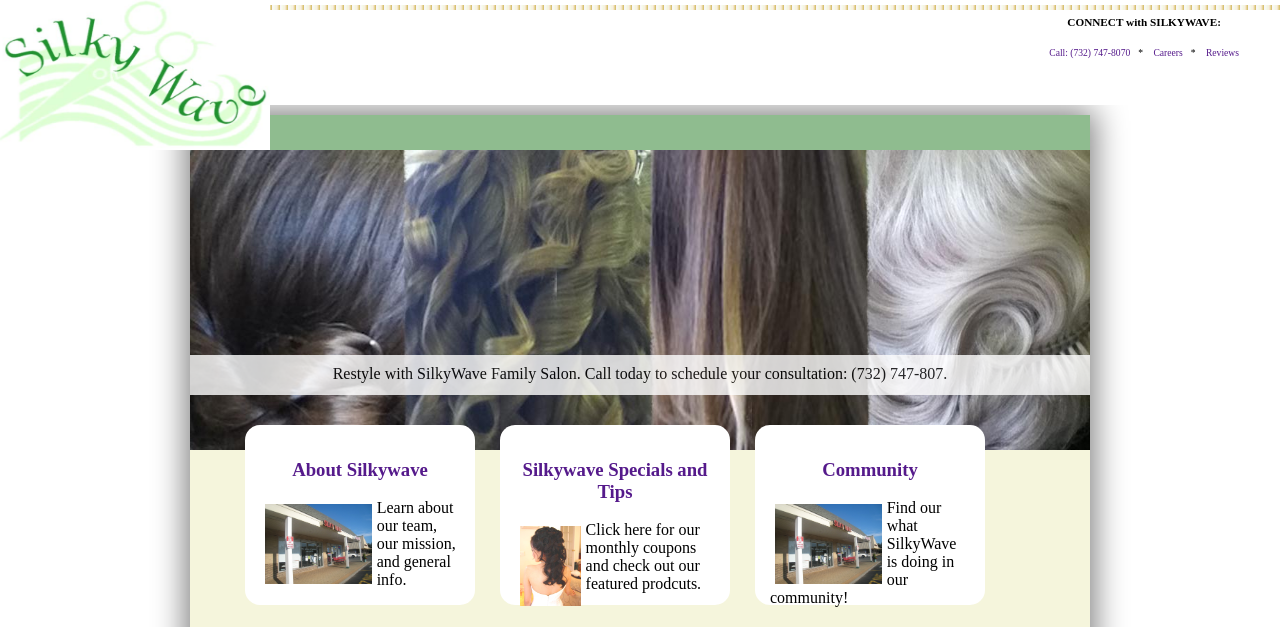
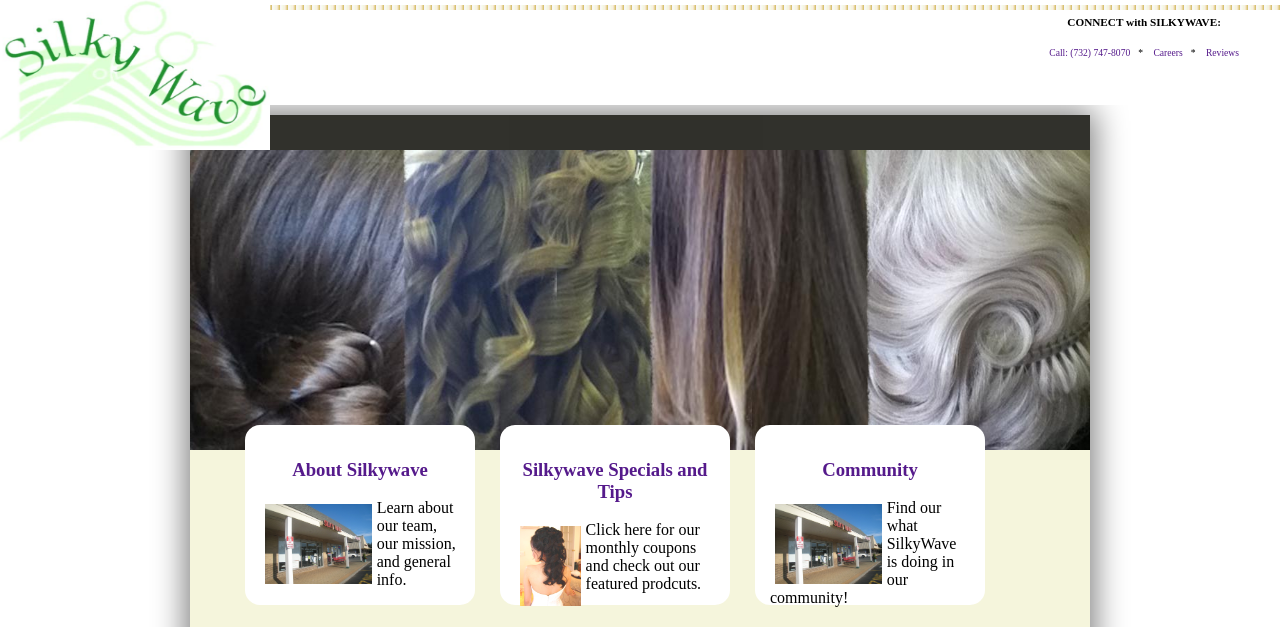
Before and after one commit to jedicker/SilkyWave2, a plain HTML site: page index.html in a window 1280 px wide. Shown: the top 627 px of the page. Drawn offline with Linux system fonts and the light colour scheme.

Commit message:
why things not work?

```diff
--- a/sw2css.css
+++ b/sw2css.css
@@ -1,10 +1,5 @@
 body {
-	background-image: url ('./images/brick.jpg');
-	        -webkit-background-size: cover;
-	        -moz-background-size: cover;
-	        -o-background-size: cover;
-	        background-size: cover;
-
+	background-image: url ('./images/texture.jpg');
 	margin: 0px;
 
 }
@@ -63,7 +58,8 @@ a:link {
 
 #mainmenu {
 	display: block;
-	background-color: #8FBC8F;
+	background-color: black;
+	opacity: 0.8;
 	font-size: 1.5em;
 	color: white;
 	padding: 10px;
@@ -95,7 +91,7 @@ a:link {
 	-webkit-box-shadow: 0 0 30px 5px gray;*/
 }
 
-#largepictext {
+/*#largepictext {
 	position: absolute;
 	text-align: center;
 	top: 355px;
@@ -109,7 +105,7 @@ a:link {
 	padding-right: 15px;
 	padding-left: 15px;
 	padding-top: 10px;
-}
+}*/
 
 #minilinks {
 	position: absolute;
```
